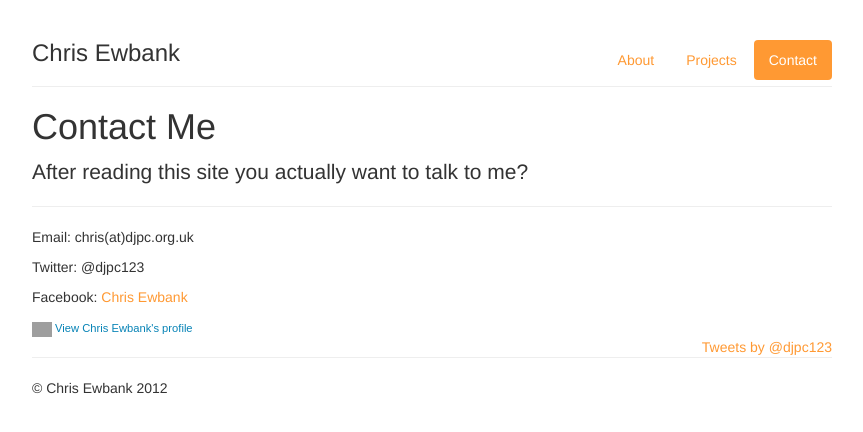
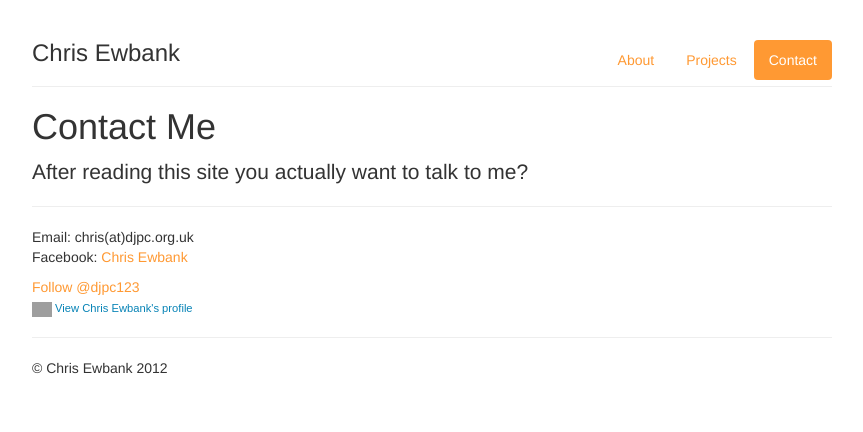
Before and after one commit to djpc123/djpc.org.uk, a plain HTML site: page contact.html in a window 1280 px wide. Shown: the whole page, without its empty margins (208-1071 px from the left). Drawn offline with nearby package versions, Linux system fonts and the light colour scheme; grey boxes are pictures that could not be loaded.

Commit message:
Replace twitter widget with link to profile

```diff
--- a/contact.html
+++ b/contact.html
@@ -1,5 +1,5 @@
 <!DOCTYPE html>
-<html lang="en">
+<html lang="en" xmlns="http://www.w3.org/1999/html">
 	<head>
 		<meta charset="utf-8">
 		<title>Chris Ewbank &raquo; Welcome</title>
@@ -66,30 +66,18 @@
                 <div class="span6">
                     <p>
                         Email: chris(at)djpc.org.uk
-					</p>
-					<p>
-						Twitter: @djpc123
-					</p>
-					<p>
+                    <br/>
                         Facebook: <a href="http://www.facebook.com/CEwbank">Chris Ewbank</a>
                     </p>
-                    <a href="http://uk.linkedin.com/in/chrisewbank" style="text-decoration:none;"><span style="font: 80% Arial,sans-serif; color:#0783B6;"><img src="https://static.licdn.com/scds/common/u/img/webpromo/btn_in_20x15.png" width="20" height="15" alt="View Chris Ewbank's LinkedIn profile" style="vertical-align:middle;" border="0">&nbsp;View Chris Ewbank's profile</span></a>
-				</div>
-				<div class="span6">
-					<div style="float: right">
-						<a class="twitter-timeline" width="400" href="https://twitter.com/djpc123" data-widget-id="247670100491108352">Tweets by @djpc123</a>
-						<script>
-							! function(d, s, id) {
-								var js, fjs = d.getElementsByTagName(s)[0];
-								if (!d.getElementById(id)) {
-									js = d.createElement(s);
-									js.id = id;
-									js.src = "//platform.twitter.com/widgets.js";
-									fjs.parentNode.insertBefore(js, fjs);
-								}
-							}(document, "script", "twitter-wjs");
-						</script>
-					</div>
+
+                    <a href="https://twitter.com/djpc123" class="twitter-follow-button" data-show-count="false">Follow @djpc123</a>
+                    <script>!function(d,s,id){var js,fjs=d.getElementsByTagName(s)[0],p=/^http:/.test(d.location)?'http':'https';if(!d.getElementById(id)){js=d.createElement(s);js.id=id;js.src=p+'://platform.twitter.com/widgets.js';fjs.parentNode.insertBefore(js,fjs);}}(document, 'script', 'twitter-wjs');</script>
+                    <br/>
+                    <a href="http://uk.linkedin.com/in/chrisewbank" style="text-decoration:none;"><span
+                            style="font: 80% Arial,sans-serif; color:#0783B6;"><img
+                            src="https://static.licdn.com/scds/common/u/img/webpromo/btn_in_20x15.png" width="20"
+                            height="15" alt="View Chris Ewbank's LinkedIn profile" style="vertical-align:middle;"
+                            border="0">&nbsp;View Chris Ewbank's profile</span></a>
                 </div>
             </div>
 			<hr>
```
Lines whose indentation alone changed are shown as unchanged.
